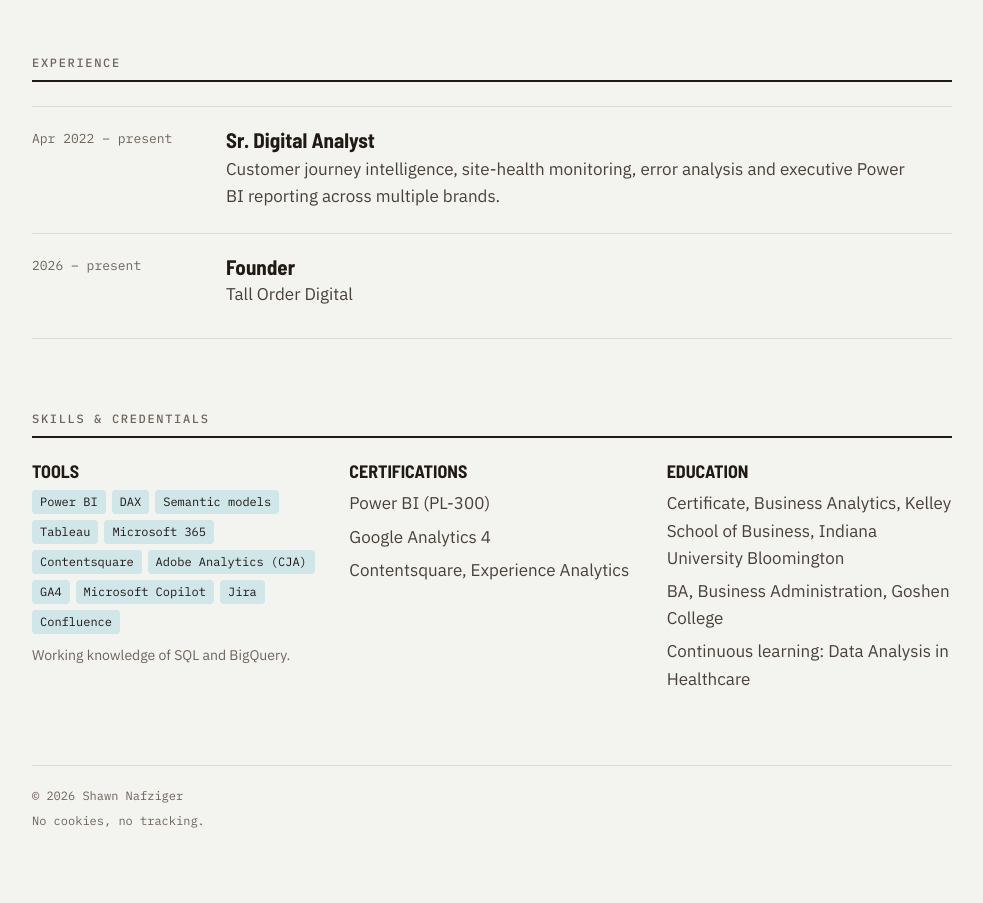
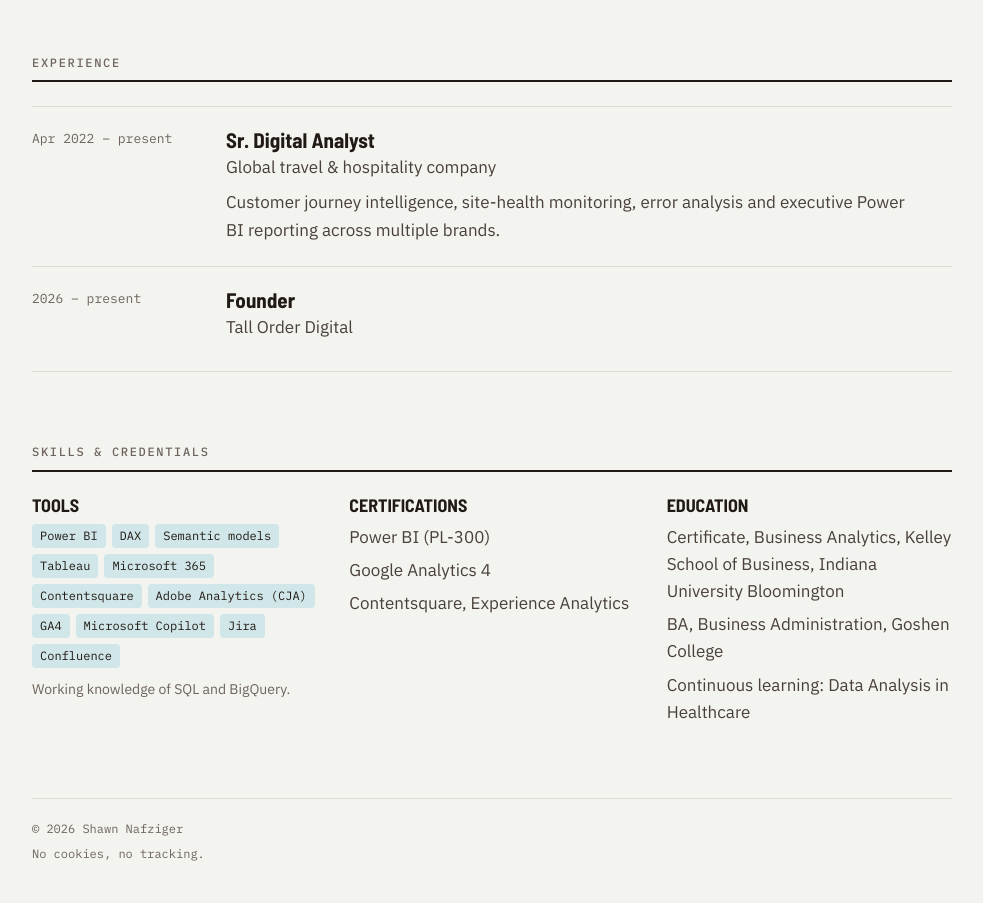
Before and after one commit to shawn-nafziger/shawnnafziger-site, a plain HTML site: page profile/index.html in a window 1280 px wide. Shown: the part 1960-2863 px from the top of the page, without its empty margins (148-1131 px from the left). Before the commit the page ends 2830 px from the top, so only its background shows below. Drawn offline with Linux system fonts and the light colour scheme.

Commit message:
Profile: describe the current employer as a global travel & hospitality company
Co-Authored-By: Claude Opus 5.5 <noreply@anthropic.com>
Claude-Session: https://claude.ai/code/session_013US6L7M2NamMQ4bBxGx1R9

```diff
--- a/profile/index.html
+++ b/profile/index.html
@@ -56,7 +56,7 @@
 <section>
   <div class="section-head"><p class="kicker">Experience</p></div>
   <div class="timeline">
-    <div class="role"><span class="when">Apr 2022 – present</span><div><h3>Sr. Digital Analyst</h3><p>Customer journey intelligence, site-health monitoring, error analysis and executive Power BI reporting across multiple brands.</p></div></div>
+    <div class="role"><span class="when">Apr 2022 – present</span><div><h3>Sr. Digital Analyst</h3><p class="org">Global travel &amp; hospitality company</p><p>Customer journey intelligence, site-health monitoring, error analysis and executive Power BI reporting across multiple brands.</p></div></div>
     <div class="role"><span class="when">2026 – present</span><div><h3>Founder</h3><p class="org">Tall Order Digital</p></div></div>
   </div>
 </section>
```
Also changed, not shown: 1 other file.
